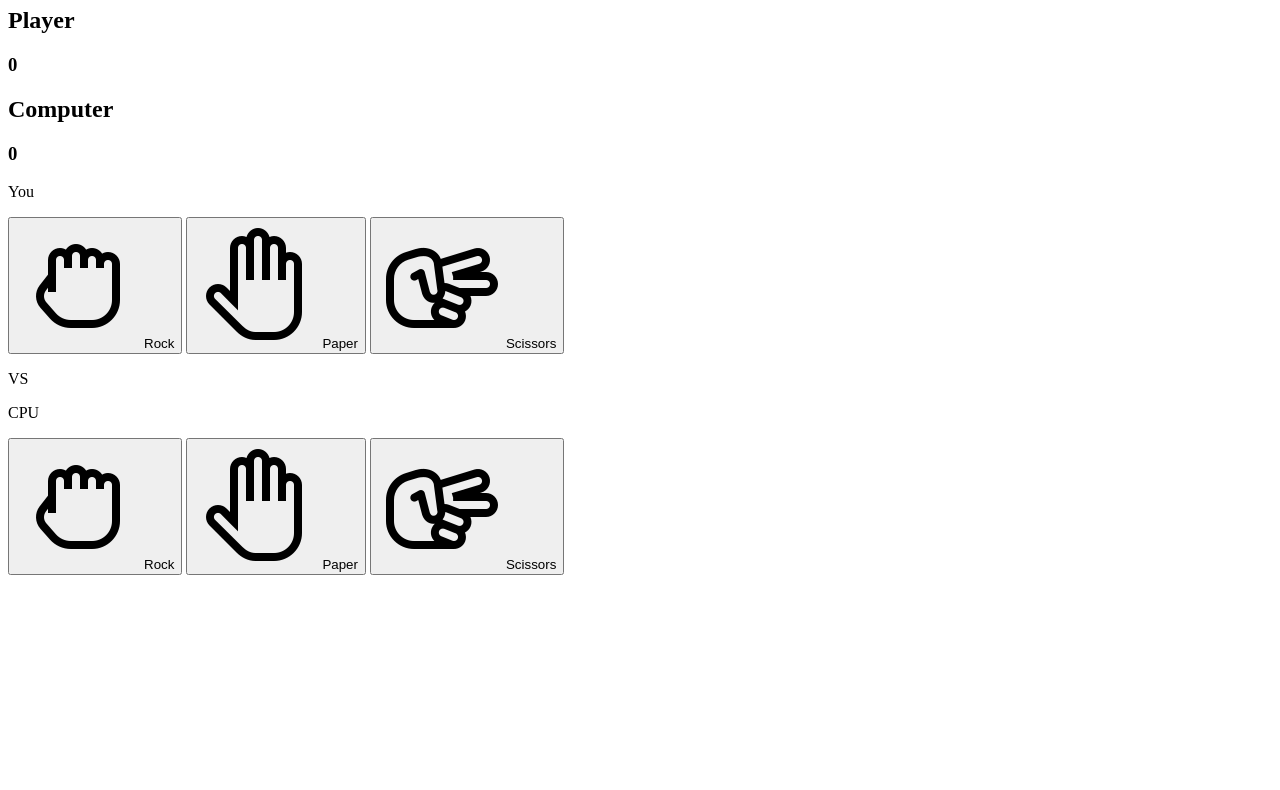
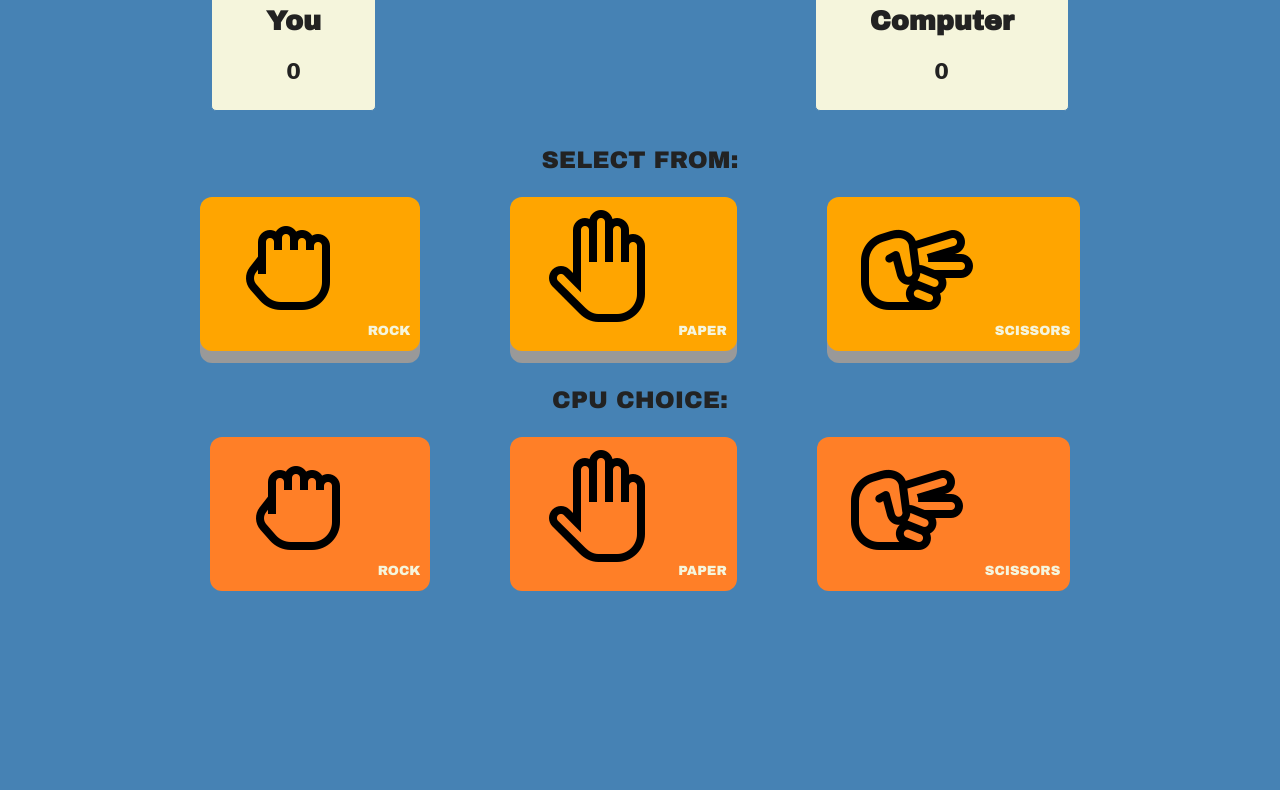
Before and after one commit to latsonj/rock-paper-scissors, a plain HTML site: page index.html in a window 1280 px wide. Shown: the part 149-939 px from the top of the page. After the commit the page ends 890 px from the top, so only its background shows below. Drawn offline with Linux system fonts and the light colour scheme; a web font is replaced by a local one.

Commit message:
Declare styles

```diff
--- a/index.html
+++ b/index.html
@@ -6,48 +6,45 @@
   <meta name="viewport" content="width=device-width, initial-scale=1.0">
   <script src="./main.js" defer></script>
   <link rel="stylesheet" href="./styles.css">
+  <link rel="preconnect" href="https://fonts.googleapis.com">
+  <link rel="preconnect" href="https://fonts.gstatic.com" crossorigin>
+  <link href="https://fonts.googleapis.com/css2?family=Archivo+Black&family=Rampart+One&display=swap" rel="stylesheet">
   <title>RPS Game</title>
 </head>
 
 <body>
-  <header class="header" id="header">
-    <img src="./images/rock-paper-scissors.png">
-    <h1 class="header text">Rock Paper Scissors</h1>
-  </header>
 
-  <section class="scores-container sections">
+  <header class="header section" id="header">
+    <h1 class="header text">Rock Paper Scissors</h1></header>
+
+  <div class="scores-container section">
     <div class="player-score-div">
-      <h2 class="player-score text">Player</h2>
-      <h3 class="player-score-num score numbers">0</h3></div>
+      <h2 class="player-score text">You</h2>
+      <h3 class="score numbers text">0</h3></div>
+    <div class="round-message-container sections container">
+      <p id="round-message" class="text"></p></div>
     <div class="computer-score-div">
       <h2 class="computer-score text">Computer</h2>
-      <h3 class="computer-score-num score numbers">0</h3></div>
-  </section>
+      <h3 class="score numbers text">0</h3></div>
+  </div>
 
-  <section class="player-rps-choice sections button-display">
-    <p class="flavor text">You</p>
-      <div class="rps-container">
-        <button id="rock" class="buttons player-buttons"><img src="./images/rock.png">Rock</button>
-        <button id="paper" class="buttons player-buttons"><img src="./images/paper.png">Paper</button>
-        <button id="scissors" class="buttons player-buttons"><img src="./images/scissors.png">Scissors</button>
-      </div>
-  </section>
+  <div class="player-rps-choice section button-display">
+    <p id="select" class="flavor text">SELECT FROM:</p>
+    <div class="rps-container">
+      <button class="buttons player-buttons"><img class="images" src="./images/rock.png" alt="Hand in shape of rock">ROCK</button>
+      <button class="buttons player-buttons"><img class="images" src="./images/paper.png" alt="Hand in shape of paper">PAPER</button>
+      <button class="buttons player-buttons"><img class="images" src="./images/scissors.png" alt="Hand in shape of scissors">SCISSORS</button></div>
+  </div>
 
-  <p id="vs" class="flavor text">VS<p>
+  <div class="computer-rps-choice section button-display">
+    <p id="cpu" class="flavor text">CPU CHOICE:</p>
+    <div class="rps-container">
+      <button class="buttons computer-buttons"><img class="images" src="./images/rock.png" alt="Hand in shape of rock">ROCK</button>
+      <button class="buttons computer-buttons"><img class="images" src="./images/paper.png" alt="Hand in shape of paper">PAPER</button>
+      <button class="buttons computer-buttons"><img class="images" src="./images/scissors.png" alt="Hand in shape of scissors">SCISSORS</button></div>
+  </div>
 
-  <section class="computer-rps-choice sections button-display">
-    <p class="flavor text">CPU</p>
-      <div class="rps-container">
-        <button id="rock" class="buttons computer-buttons"><img src="./images/rock.png">Rock</button>
-        <button id="paper" class="buttons computer-buttons"><img src="./images/paper.png">Paper</button>
-        <button id="scissors" class="buttons computer-buttons"><img src="./images/scissors.png">Scissors</button>
-      </div>
-  </section>
+  <button id="play-again" class="buttons"><img id="reload-image" class="images" src="./images/reload.png" alt="reload icon">PLAY AGAIN</button>
 
-  <section class="round-message-container sections container">
-    <p id="round message" class="text"></p>
-  </section>
-
-  <button id="play-again" class="buttons"><img src="./images/reload.png">Play again</button>
 </body>
 </html>
--- a/styles.css
+++ b/styles.css
@@ -1,11 +1,144 @@
-/* * {
-  border: 1px solid red;
-} */
+body {
+  display: flex;
+  flex-direction: column;
+  background-color: #4682B4;
+  color: #222222;
+}
 
-#play-again {
-  visibility: hidden;
+.scores-container {
+  display: flex;
+  justify-content: space-evenly;
+}
+
+.player-score-div, .computer-score-div, #header, #round-message {
+  border: 1px solid #4682B4;
+  background-color: beige;
+  color: #222222;
+  border-radius: 5px;
+}
+
+.player-score-div, .computer-score-div {
+  padding: 5px 3em;
+}
+
+.button-display, .flavor {
+  display: flex;
+  align-items: center;
+  flex-direction: column;
+}
+
+#header {
+  display: flex;
+  justify-content: center;
+  align-self: center;
+  column-gap: 2em;
+  width: 500px;
+}
+
+.player-rps-choice, .scores-container {
+  margin-top: 2em;
+  font-size: 18px;
+}
+
+.player-buttons.buttons, #play-again {
+  cursor: pointer;
+  box-shadow: 0 12px #999;
+  border: 0px;
+}
+
+.player-buttons:hover {
+  background-color: #FF8000;
+  color:#222222;
+}
+
+.player-buttons:active {
+  background-color: #FF8000;
+  box-shadow: 0 5px #666;
+  transform: translateY(4px);
+}
+
+.buttons {
+  padding: 0px 10px 1em 1em;
+  border-radius: 12px;
+  background-color: #FFA500;
+  color: beige;
 }
 
 .computer-buttons {
   pointer-events: none;
+  background-color: #FF7F27;
+  border: 0px;
 }
+
+.text, .buttons {
+  font-family: 'Archivo Black', sans-serif;
+}
+
+.numbers {
+  text-align: center;
+}
+
+.header, .numbers{
+  font-family: 'Rampart One', cursive;
+}
+
+.flavor {
+  font-size: 24px;
+}
+
+.rps-container {
+  display: flex;
+  column-gap: 5em;
+}
+
+#reload-image {
+  width: 18px;
+  height: 18px;
+  margin-right: 10px;
+}
+
+#play-again {
+  display: flex;
+  width: 200px;
+  height: 75px;
+  flex-grow: 0;
+  align-items: center;
+  justify-content: center;
+  padding: 0px 20px;
+  margin-top: 5em;
+  align-self: center;
+  visibility: hidden;
+  background-color: #C83200;
+}
+
+#play-again:hover {
+  background-color: maroon;
+  color: #4682B4;
+}
+
+#play-again:active {
+  background-color: maroon;
+  box-shadow: 0 5px #666;
+  transform: translateY(4px);
+}
+
+#round-message {
+  margin-top: 3em;
+  text-align: center;
+  font-size: 20px;
+  padding: 15px 15px;
+  visibility: hidden;
+}
+
+.images {
+  padding: 5px 1em;
+}
+
+#cpu {
+  padding-top: 12px;
+}
+
+#select {
+  margin-top: 0px;
+  padding: 0px;
+}
```
Also changed, not shown: images/rock-paper-scissors.png (deleted).
